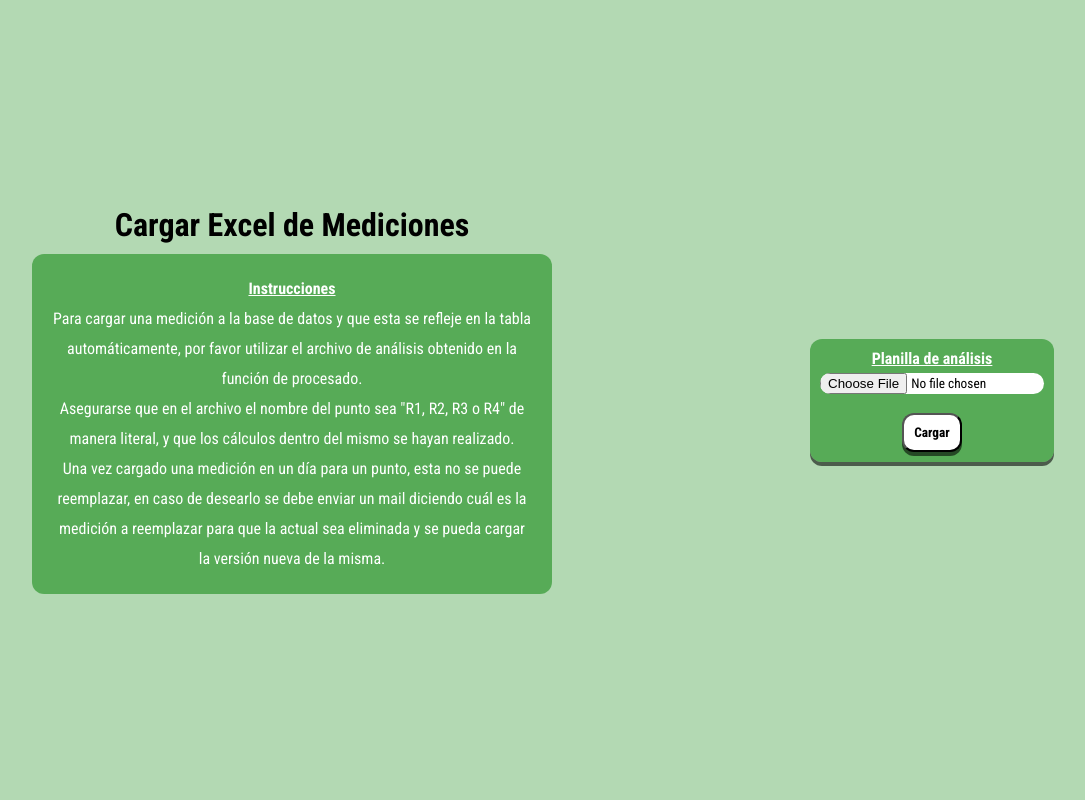
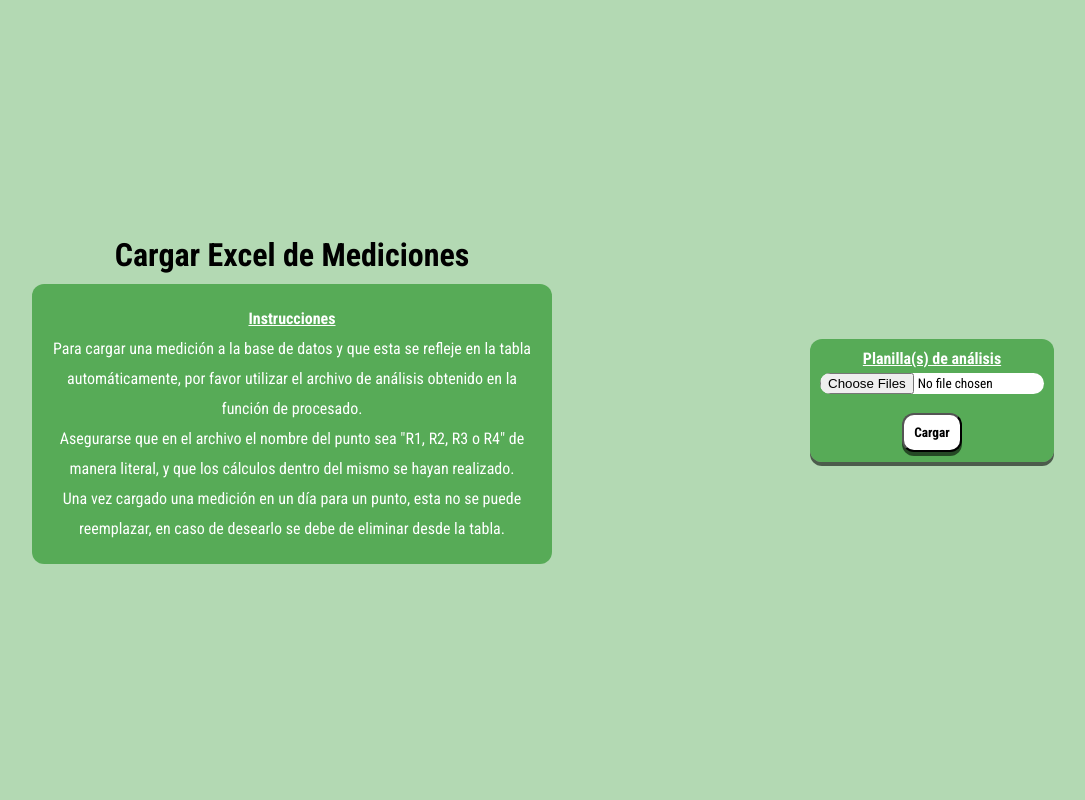
Before and after one commit to moras98/web_adapta_apps, a Django app: template servicios_adapta/servicios_adapta_app/templates/servicios_adapta_app/add_medicion.html in a window 1280 px wide. Shown: the part 84-884 px from the top of the page, without its empty margins (28-1113 px from the left). Run offline with Django 4.2, Linux system fonts and the light colour scheme; the template is opened without the code that fills it, so the values that code supplies are empty.

Commit message:
cargar varios archivos a la vez

```diff
--- a/servicios_adapta/servicios_adapta_app/templates/servicios_adapta_app/add_medicion.html
+++ b/servicios_adapta/servicios_adapta_app/templates/servicios_adapta_app/add_medicion.html
@@ -8,16 +8,16 @@
             <label class="title">Instrucciones</label>
             <p>Para cargar una medición a la base de datos y que esta se refleje en la tabla automáticamente, por favor utilizar el archivo de análisis obtenido en la función de procesado.<br>
                 Asegurarse que en el archivo el nombre del punto sea "R1, R2, R3 o R4" de manera literal, y que los cálculos dentro del mismo se hayan realizado.<br>
-                Una vez cargado una medición en un día para un punto, esta no se puede reemplazar, en caso de desearlo se debe enviar un mail diciendo cuál es la medición a reemplazar para que la actual sea eliminada y se pueda cargar la versión nueva de la misma.<br>
+                Una vez cargado una medición en un día para un punto, esta no se puede reemplazar, en caso de desearlo se debe de eliminar desde la tabla.<br>
             </p>
         </div>
     </div>
     <div class="right">
         <form method="POST" enctype="multipart/form-data">
             {% csrf_token %}
-            <label class="title">Planilla de análisis</label>
+            <label class="title">Planilla(s) de análisis</label>
             <br>
-            <input type="file" name="archivo_excel" accept=".xlsx">
+            <input type="file" name="archivo_excel" accept=".xlsx" multiple>
             <br>
             <br>
             <button type="submit">Cargar</button>
--- a/servicios_adapta/servicios_adapta_app/templates/servicios_adapta_app/process_noise.html
+++ b/servicios_adapta/servicios_adapta_app/templates/servicios_adapta_app/process_noise.html
@@ -40,12 +40,12 @@
       <div>
           <label  for="input_file" class="title">Seleccione Datos crudos</label>
           <br>
-          <input class="input-button" type="file" name="input_file" required>
+          <input class="input-button" type="file" name="input_file" accept=".csv" required>
       </div>
       <div>
           <label for="template" class="title">Seleccione Plantilla</label>
           <br>
-          <input class="input-button" type="file" name="template" required>
+          <input class="input-button" type="file" name="template" accept=".xlsx" required>
       </div>
       <button type="submit">Procesar Datos</button>
     </form>
--- a/servicios_adapta/servicios_adapta_app/urls.py
+++ b/servicios_adapta/servicios_adapta_app/urls.py
@@ -5,9 +5,9 @@ urlpatterns = [
     path('', views.index, name='index'),
     path('filtrado-aire/', views.air_data_filter, name='filtrado-aire'),
     path('ruido/', views.menuRuido, name='menu-ruido'),
-    path('filtrado/', views.noise_processing, name='filtrado-ruido'),
-    path('tabla-mediciones/', views.mediciones_view, name='tabla_mediciones'),
-    path('agregar-mediciones/', views.add_medicion, name='agregar-medicion'),
+    path('ruido/filtrado/', views.noise_processing, name='filtrado-ruido'),
+    path('ruido/tabla-mediciones/', views.mediciones_view, name='tabla_mediciones'),
+    path('ruido/tabla-mediciones/agregar-mediciones/', views.add_medicion, name='agregar-medicion'),
     path('medicion/borrar/<int:medicion_id>/', views.borrar_medicion, name='borrar_medicion'),
     path('login/',views.login_view, name='login'),
 ]
```
Also changed, not shown: servicios_adapta/servicios_adapta_app/views.py (+6 -5 lines), servicios_adapta/db.sqlite3.
